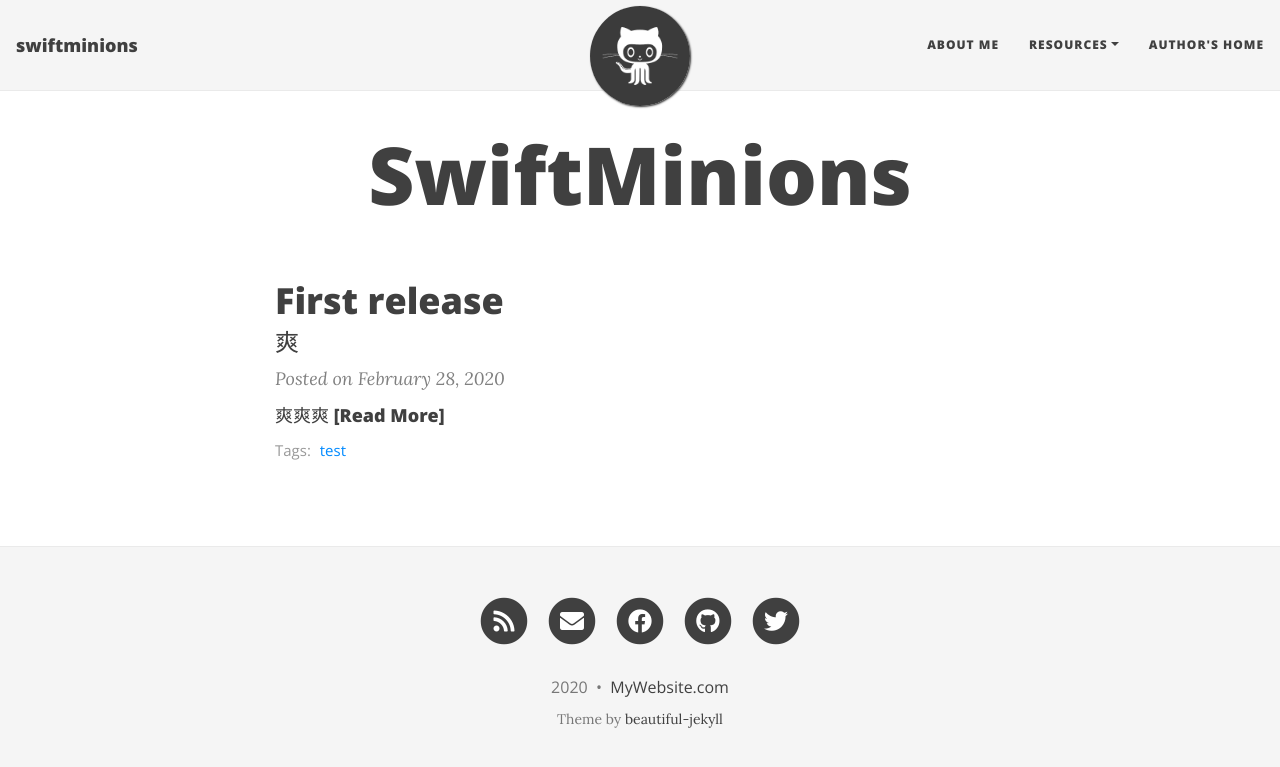
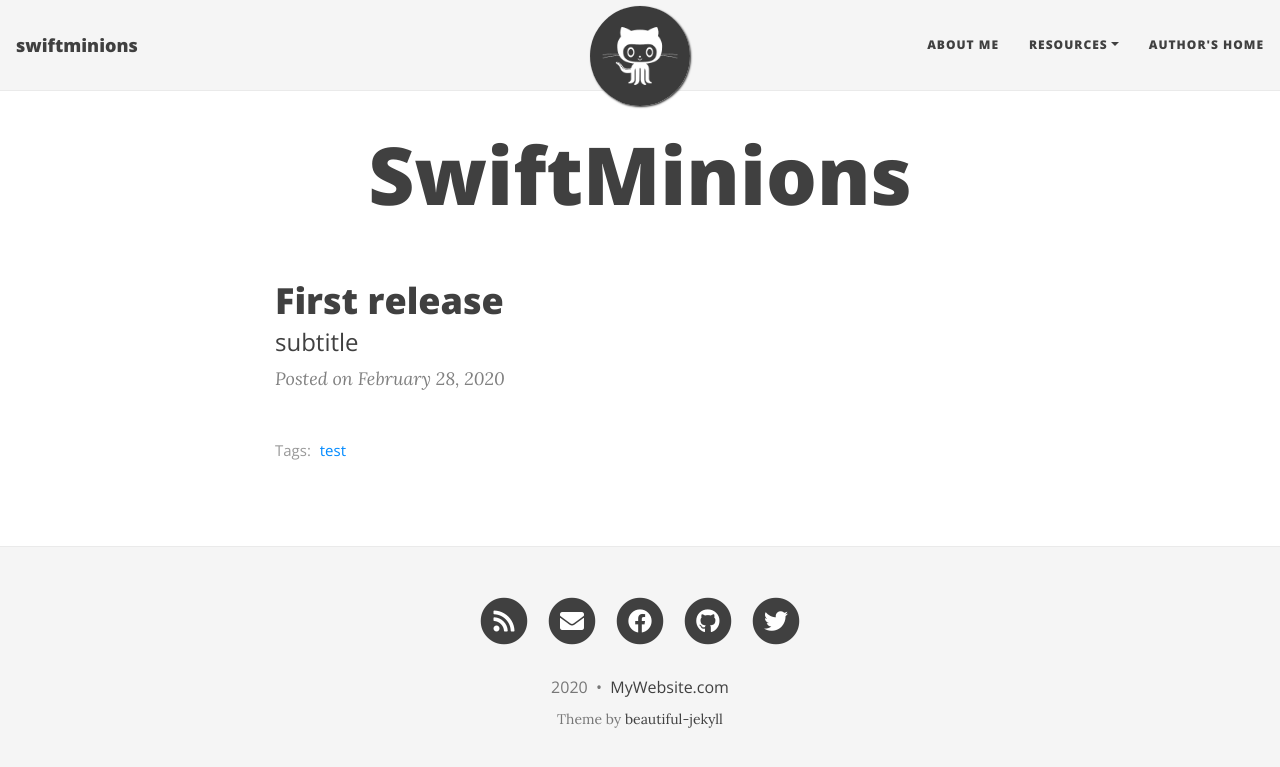
Before and after one commit to SwiftMinions/swiftminions.github.io, a Jekyll site: the page built from index.html, in a window 1280 px wide. Shown: the top 767 px of the page. Built offline with Jekyll 4.4.1, drawn with Linux system fonts in a browser that asks for light colours; nearby versions of some CDN libraries; the list of posts is cut into pages by our own code.

Commit message:
Update 2020-02-28-test-markdown.md

```diff
--- a/_posts/2020-02-28-test-markdown.md
+++ b/_posts/2020-02-28-test-markdown.md
@@ -1,12 +1,7 @@
 ---
 layout: post
 title: First release
-subtitle: 爽
-gh-repo: daattali/beautiful-jekyll
-gh-badge: [star, fork, follow]
+subtitle: subtitle
 tags: [test]
 comments: true
 ---
-
-
-爽爽爽
```
